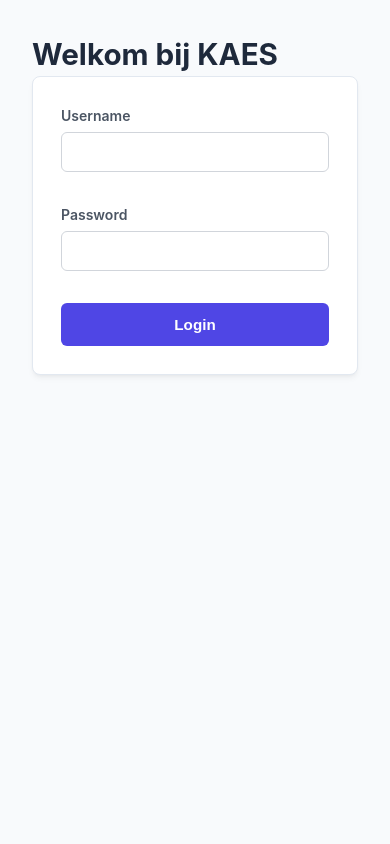
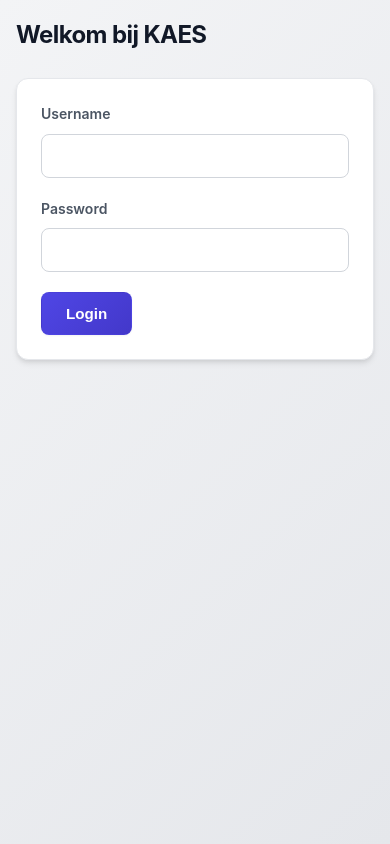
Before and after one commit to EdgeLordREA/Project-KAES, a Flask app: page / in a window 390 px wide. Run offline with Flask 3, Linux system fonts and the light colour scheme; parts of the project's set-up code (start-up, migrations or seed data) failed here and were passed over; some libraries are stand-ins or nearby versions.

Commit message:
Update CSS styling for modern UI design
- Refactored Python/static/css/style.css with comprehensive modern styling including gradient backgrounds, card-based layouts, and responsive design
- Implemented CSS variables for consistent theming with primary colors, status colors, and spacing controls
- Added enhanced typography, form inputs, buttons, and table styling with hover effects and transitions
- Created dedicated permission tree component styling with branch visualization and node cards
- Improved flash message system with animated notifications and success/error states
- Added responsive breakpoints and mobile-friendly layouts for all components
- Updated dashboard navigation links and login page centering with modern card designs
- Enhanced accessibility with proper focus states, contrast ratios, and interactive element feedback

The application now features a cohesive modern design system with improved visual hierarchy, consistent spacing, and professional appearance across all pages and components.

```diff
--- a/Python/static/css/style.css
+++ b/Python/static/css/style.css
@@ -1,23 +1,49 @@
 /* ==========================================================================
-   Variables & Reset
+   KAES Application - Modern CSS Stylesheet
+   ========================================================================== */
+
+/* ==========================================================================
+   Variables & Theme
    ========================================================================== */
 :root {
-    --primary-color: #4f46e5;       /* Modern Indigo */
+    /* Primary Colors */
+    --primary-color: #4f46e5;
     --primary-hover: #4338ca;
-    --danger-color: #ef4444;        /* Crimson Red */
+    --primary-light: #e0e7ff;
+
+    /* Status Colors */
+    --success-color: #10b981;
+    --success-bg: #ecfdf5;
+    --success-text: #065f46;
+    --danger-color: #ef4444;
     --danger-hover: #dc2626;
-    --success-color: #10b981;       /* Emerald Green */
-    --success-bg: #ecfdf5;
-    --warning-color: #f59e0b;       /* Amber */
-    --text-main: #1f2937;           /* Off-black */
-    --text-muted: #6b7280;          /* Charcoal grey */
-    --bg-main: #f9fafb;             /* Soft light grey */
+    --danger-bg: #fef2f2;
+    --danger-text: #991b1b;
+    --warning-color: #f59e0b;
+    --warning-bg: #fffbeb;
+
+    /* Neutral Colors */
+    --text-main: #1f2937;
+    --text-secondary: #4b5563;
+    --text-muted: #6b7280;
+    --bg-main: #f3f4f6;
     --bg-card: #ffffff;
     --border-color: #e5e7eb;
+    --border-light: #f3f4f6;
+
+    /* Spacing & Layout */
     --radius: 8px;
+    --radius-lg: 12px;
+    --shadow-sm: 0 1px 2px rgba(0, 0, 0, 0.05);
     --shadow: 0 4px 6px -1px rgba(0, 0, 0, 0.1), 0 2px 4px -1px rgba(0, 0, 0, 0.06);
+    --shadow-lg: 0 10px 15px -3px rgba(0, 0, 0, 0.1), 0 4px 6px -2px rgba(0, 0, 0, 0.05);
+    --transition-fast: 0.15s ease;
+    --transition-normal: 0.2s ease;
 }
 
+/* ==========================================================================
+   Reset & Base Styles
+   ========================================================================== */
 * {
     box-sizing: border-box;
     margin: 0;
@@ -25,39 +51,49 @@
 }
 
 body {
-    font-family: -apple-system, BlinkMacSystemFont, "Segoe UI", Roboto, Helvetica, Arial, sans-serif;
-    background-color: var(--bg-main);
+    font-family: -apple-system, BlinkMacSystemFont, "Segoe UI", Roboto, "Helvetica Neue", Arial, sans-serif;
+    background: linear-gradient(135deg, #f3f4f6 0%, #e5e7eb 100%);
     color: var(--text-main);
-    line-height: 1.5;
-    padding: 40px 20px;
-    display: flex;
-    flex-direction: column;
-    align-items: center;
+    line-height: 1.6;
     min-height: 100vh;
+    padding: 2rem 1.5rem;
 }
 
 /* ==========================================================================
-   Typography & Links
+   Typography
    ========================================================================== */
 h1 {
-    font-size: 1.75rem;
+    font-size: 2rem;
     font-weight: 700;
-    margin-bottom: 24px;
     color: #111827;
+    margin-bottom: 1.5rem;
+    letter-spacing: -0.025em;
 }
 
 h2 {
+    font-size: 1.5rem;
+    font-weight: 600;
+    color: #374151;
+    margin-bottom: 1.25rem;
+    letter-spacing: -0.025em;
+}
+
+h3 {
     font-size: 1.25rem;
     font-weight: 600;
-    margin-bottom: 16px;
-    color: #374151;
+    color: #4b5563;
+    margin-bottom: 1rem;
+}
+
+p {
+    margin-bottom: 1rem;
 }
 
 a {
     color: var(--primary-color);
     text-decoration: none;
     font-weight: 500;
-    transition: color 0.2s ease;
+    transition: color var(--transition-fast);
 }
 
 a:hover {
@@ -66,33 +102,74 @@ a:hover {
 }
 
 hr {
-    border: 0;
+    border: none;
     height: 1px;
-    background: var(--border-color);
-    margin: 32px 0;
+    background: linear-gradient(to right, transparent, var(--border-color), transparent);
+    margin: 2rem 0;
+}
+
+/* ==========================================================================
+   Layout Containers
+   ========================================================================== */
+.app-container {
+    max-width: 1200px;
+    margin: 0 auto;
     width: 100%;
 }
 
-/* ==========================================================================
-   Layout Containers (Universal Body wrappers)
-   ========================================================================== */
-/* Wraps around the content inside {% block body %} implicitly */
 body > h1,
 body > form,
 body > p,
 body > a,
 body > table {
-    width: 100%;
     max-width: 1000px;
+    margin-left: auto;
+    margin-right: auto;
 }
 
-/* Handle login page centering narrow layout */
+/* Login page centering */
 body:has(form[action*="log_in"]) {
+    display: flex;
+    flex-direction: column;
     justify-content: center;
+    align-items: center;
+    min-height: 100vh;
 }
 
 body:has(form[action*="log_in"]) h1 {
     text-align: center;
+    margin-bottom: 2rem;
+}
+
+/* ==========================================================================
+   Cards & Sections
+   ========================================================================== */
+.card {
+    background: var(--bg-card);
+    border: 1px solid var(--border-color);
+    border-radius: var(--radius-lg);
+    padding: 1.5rem;
+    box-shadow: var(--shadow);
+    transition: box-shadow var(--transition-normal);
+}
+
+.card:hover {
+    box-shadow: var(--shadow-lg);
+}
+
+.form-section {
+    grid-column: 1;
+}
+
+.tree-section {
+    grid-column: 2;
+}
+
+@media (max-width: 900px) {
+    .form-section,
+    .tree-section {
+        grid-column: 1;
+    }
 }
 
 /* ==========================================================================
@@ -138,107 +222,184 @@ body:has(form[action*="log_in"]) h1 {
    ========================================================================== */
 form {
     background: var(--bg-card);
-    padding: 28px;
-    border-radius: var(--radius);
+    padding: 2rem;
+    border-radius: var(--radius-lg);
     border: 1px solid var(--border-color);
     box-shadow: var(--shadow);
     width: 100%;
-    margin-bottom: 20px;
+    margin-bottom: 1.5rem;
 }
 
-/* Strict layout fixing for the Login Form and Create Form blocks */
-form div, form p {
-    margin-bottom: 16px;
+form div {
+    margin-bottom: 1.25rem;
 }
 
 form label {
     display: block;
     font-size: 0.875rem;
     font-weight: 600;
-    margin-bottom: 6px;
-    color: #4b5563;
+    margin-bottom: 0.5rem;
+    color: var(--text-secondary);
 }
 
-/* Style raw inputs generated by WTForms */
 form input[type="text"],
-form input[type="password"] {
+form input[type="password"],
+form input[type="number"],
+form select,
+.form-control {
     width: 100%;
-    padding: 10px 14px;
+    padding: 0.75rem 1rem;
     font-size: 1rem;
     border: 1px solid #d1d5db;
-    border-radius: 6px;
+    border-radius: var(--radius);
     background-color: #fff;
     color: var(--text-main);
-    transition: border-color 0.2s, box-shadow 0.2s;
+    transition: border-color var(--transition-fast), box-shadow var(--transition-fast);
     outline: none;
-    margin-bottom: 16px; /* Spacing fallback */
 }
 
 form input[type="text"]:focus,
-form input[type="password"]:focus {
+form input[type="password"]:focus,
+form input[type="number"]:focus,
+form select:focus,
+.form-control:focus {
     border-color: var(--primary-color);
-    box-shadow: 0 0 0 3px rgba(79, 70, 229, 0.15);
+    box-shadow: 0 0 0 3px var(--primary-light);
 }
 
-/* Buttons and Submit elements */
-input[type="submit"],
-button[type="submit"],
-.btn {
-    display: inline-block;
-    width: 100%;
-    padding: 12px 20px;
-    font-size: 0.95rem;
-    font-weight: 600;
-    border-radius: 6px;
-    border: 1px solid transparent;
-    cursor: pointer;
-    transition: background-color 0.15s, transform 0.1s;
-    text-align: center;
+.form-hint {
+    display: block;
+    color: var(--text-muted);
+    font-size: 0.8rem;
+    margin-top: 0.4rem;
 }
 
-input[type="submit"], button[type="submit"]:not([style*="color: red"]) {
-    background-color: var(--primary-color);
-    color: white;
+.form-control-sm {
+    padding: 0.375rem 0.625rem;
+    font-size: 0.875rem;
+    width: auto;
 }
 
-input[type="submit"]:hover, button[type="submit"]:not([style*="color: red"]):hover {
-    background-color: var(--primary-hover);
-}
-
-input[type="submit"]:active, button[type="submit"]:active {
-    transform: scale(0.98);
+/* Inline forms in tables */
+table form {
+    background: transparent !important;
+    padding: 0 !important;
+    border: none !important;
+    box-shadow: none !important;
+    margin: 0 !important;
+    display: inline-flex;
+    align-items: center;
+    flex-wrap: wrap;
 }
 
 /* ==========================================================================
-   Data Tables (User Management UI)
+   Buttons
+   ========================================================================== */
+input[type="submit"],
+button[type="submit"],
+button[type="button"],
+.btn {
+    display: inline-flex;
+    align-items: center;
+    justify-content: center;
+    gap: 0.5rem;
+    padding: 0.75rem 1.5rem;
+    font-size: 0.95rem;
+    font-weight: 600;
+    border-radius: var(--radius);
+    border: 1px solid transparent;
+    cursor: pointer;
+    transition: all var(--transition-fast);
+    text-align: center;
+    text-decoration: none;
+}
+
+input[type="submit"],
+button[type="submit"]:not([style*="color: red"]),
+button[type="button"]:not([style*="color: red"]) {
+    background: linear-gradient(135deg, var(--primary-color) 0%, var(--primary-hover) 100%);
+    color: white;
+    box-shadow: var(--shadow-sm);
+}
+
+input[type="submit"]:hover,
+button[type="submit"]:not([style*="color: red"]):hover,
+button[type="button"]:not([style*="color: red"]):hover {
+    background: linear-gradient(135deg, var(--primary-hover) 0%, #3730a3 100%);
+    transform: translateY(-1px);
+    box-shadow: var(--shadow);
+}
+
+input[type="submit"]:active,
+button[type="submit"]:active,
+button[type="button"]:active {
+    transform: translateY(0);
+}
+
+.btn-secondary {
+    background-color: #fff;
+    border: 1px solid var(--border-color);
+    color: var(--text-main);
+}
+
+.btn-secondary:hover {
+    background-color: #f9fafb;
+    border-color: #d1d5db;
+}
+
+/* Delete buttons */
+button[style*="color: red"],
+.btn-delete {
+    background-color: var(--danger-bg) !important;
+    color: var(--danger-color) !important;
+    border: 1px solid #fecaca !important;
+}
+
+button[style*="color: red"]:hover,
+.btn-delete:hover {
+    background-color: var(--danger-color) !important;
+    color: white !important;
+    border-color: var(--danger-color) !important;
+}
+
+/* Full width buttons for login */
+body:has(form[action*="log_in"]) input[type="submit"] {
+    width: 100%;
+}
+
+/* ==========================================================================
+   Tables
    ========================================================================== */
 table {
     background: var(--bg-card);
-    border-radius: var(--radius) !important; /* Force override structural limits */
-    border: 1px solid var(--border-color) !important;
-    border-collapse: separate !important; /* Enables corner radius */
+    border-radius: var(--radius-lg);
+    border: 1px solid var(--border-color);
+    border-collapse: separate;
     border-spacing: 0;
     box-shadow: var(--shadow);
     overflow: hidden;
-    margin-top: 12px;
+    width: 100%;
+    margin: 1.5rem 0;
 }
 
 th {
-    background-color: #f3f4f6;
-    color: #374151;
+    background: linear-gradient(135deg, #f9fafb 0%, #f3f4f6 100%);
+    color: var(--text-secondary);
     font-weight: 600;
-    font-size: 0.85rem;
+    font-size: 0.75rem;
     text-transform: uppercase;
     letter-spacing: 0.05em;
-    padding: 14px 16px !important;
-    border-bottom: 1px solid var(--border-color);
+    padding: 1rem 1.25rem;
+    border-bottom: 2px solid var(--border-color);
+    text-align: left;
 }
 
 td {
-    padding: 14px 16px !important;
+    padding: 1rem 1.25rem;
     border-bottom: 1px solid var(--border-color);
     font-size: 0.95rem;
-    color: #4b5563;
+    color: var(--text-secondary);
+    vertical-align: middle;
 }
 
 tr:last-child td {
@@ -249,131 +410,66 @@ tr:hover td {
     background-color: #f9fafb;
 }
 
-/* Inner table forms and UI adjustments */
-table form {
-    background: transparent !important;
-    padding: 0 !important;
-    border: none !important;
-    box-shadow: none !important;
-    margin: 0 !important;
-    display: flex !important;
-    align-items: center;
-    flex-wrap: wrap;
+/* Table within table styling */
+table table {
+    margin: 0;
+    border: none;
+    box-shadow: none;
+    background: transparent;
 }
 
-table label {
-    display: inline-flex;
-    align-items: center;
-    gap: 6px;
-    font-weight: 500;
-    cursor: pointer;
-    margin: 0 12px 0 0;
-}
-
-table input[type="checkbox"] {
-    width: 16px;
-    height: 16px;
-    accent-color: var(--primary-color);
-    cursor: pointer;
-}
-
-/* Specific button style overrides for Table actions */
-table button[type="submit"] {
-    width: auto !important;
-    padding: 6px 12px !important;
-    font-size: 0.85rem !important;
-}
-
-table button[style*="color: red"] {
-    background-color: #fef2f2 !important;
-    color: var(--danger-color) !important;
-    border: 1px solid #fca5a5 !important;
-    width: auto !important;
-    padding: 6px 12px !important;
-    font-size: 0.85rem !important;
-}
-
-table button[style*="color: red"]:hover {
-    background-color: var(--danger-color) !important;
-    color: white !important;
+table table td {
+    padding: 0;
+    border: none;
 }
 
 /* ==========================================================================
    Dashboard Navigation Links
    ========================================================================== */
 body:has(h1:contains("Welkom bij KAES")) a[href*="logout"],
-body:has(h1:contains("Welkom bij KAES")) a[href*="user_management"] {
-    display: inline-block;
+body:has(h1:contains("Welkom bij KAES")) a[href*="user_management"],
+body:has(h1:contains("Welkom bij KAES")) a[href*="permission_management"],
+body:has(h1:contains("Welkom bij KAES")) a[href*="exam_management"] {
+    display: block;
     background: var(--bg-card);
-    padding: 16px 24px;
-    margin: 8px 0;
+    padding: 1.25rem 1.5rem;
+    margin: 0.75rem 0;
     border-radius: var(--radius);
     border: 1px solid var(--border-color);
+    box-shadow: var(--shadow-sm);
+    font-size: 1.1rem;
+    font-weight: 500;
+    transition: all var(--transition-normal);
+}
+
+body:has(h1:contains("Welkom bij KAES")) a[href*="logout"]:hover,
+body:has(h1:contains("Welkom bij KAES")) a[href*="user_management"]:hover,
+body:has(h1:contains("Welkom bij KAES")) a[href*="permission_management"]:hover,
+body:has(h1:contains("Welkom bij KAES")) a[href*="exam_management"]:hover {
+    transform: translateX(4px);
     box-shadow: var(--shadow);
-    font-size: 1.1rem;
-    width: 100%;
-    max-width: 1000px;
-    text-align: left;
+    text-decoration: none;
 }
 
 body:has(h1:contains("Welkom bij KAES")) a[href*="logout"] {
     color: var(--danger-color);
     border-color: #fee2e2;
 }
+
 body:has(h1:contains("Welkom bij KAES")) a[href*="logout"]:hover {
-    background: #fef2f2;
+    background: var(--danger-bg);
 }
 
-/* Back link layout styling */
-p:has(a[href*="dashboard"]) {
-    margin-bottom: 12px;
+/* Back link styling */
+p:has(a[href*="dashboard"]),
+a[href*="dashboard"] {
+    margin-bottom: 1rem;
+    display: inline-block;
 }
 
-:root {
-    --bg-primary: #f8fafc;
-    --bg-card: #ffffff;
-    --text-main: #1e293b;
-    --text-muted: #64748b;
-    --color-primary: #3b82f6;
-    --color-primary-hover: #2563eb;
-    --color-danger: #ef4444;
-    --color-danger-hover: #dc2626;
-    --border-color: #e2e8f0;
-    --radius: 8px;
-    --shadow: 0 4px 6px -1px rgb(0 0 0 / 0.05), 0 2px 4px -2px rgb(0 0 0 / 0.05);
-}
-
-body {
-    font-family: -apple-system, BlinkMacSystemFont, "Segoe UI", Roboto, Helvetica, Arial, sans-serif;
-    background-color: var(--bg-primary);
-    color: var(--text-main);
-    margin: 0;
-    padding: 2rem;
-}
-
-.app-container {
-    max-width: 1200px;
-    margin: 0 auto;
-}
-
-.app-header {
-    display: flex;
-    justify-content: space-between;
-    align-items: center;
-    margin-bottom: 2rem;
-    border-bottom: 1px solid var(--border-color);
-    padding-bottom: 1rem;
-}
-
-h1, h2 {
-    margin: 0;
-    color: var(--text-main);
-}
-
-h1 { font-size: 1.85rem; }
-h2 { font-size: 1.25rem; margin-bottom: 1.25rem; }
-
-/* Grid Layouts */
+/* ==========================================================================
+   Permission Tree Component
+   ========================================================================== */
 .management-grid {
     display: grid;
     grid-template-columns: 1fr 2fr;
@@ -556,20 +568,124 @@ li.perm-tree-node::before {
     color: var(--text-muted);
     font-style: italic;
     text-align: center;
-    padding: 2rem 0;
+    padding: 2rem;
+    background: #fafafa;
+    border-radius: var(--radius);
 }
 
-/* Flash messaging system design adjustments */
-.flashes {
-    list-style: none;
-    padding: 0;
-    margin: 0 0 1.5rem 0;
+/* Inherited permission styling */
+.inherited-checked {
+    background-color: #eff6ff !important;
+    border: 1px dashed #60a5fa !important;
 }
-.flash-message {
-    padding: 0.75rem 1rem;
-    border-radius: 6px;
-    margin-bottom: 0.5rem;
-    font-size: 0.95rem;
+
+.inherited-checked .perm-text::after {
+    content: " (inherited)";
+    font-size: 0.75em;
+    font-style: italic;
+    color: #60a5fa;
 }
-.flash-message.success { background-color: #dcfce7; color: #166534; border: 1px solid #bbf7d0; }
-.flash-message.danger { background-color: #fee2e2; color: #991b1b; border: 1px solid #fecaca; }
+
+.perm-label {
+    display: inline-flex !important;
+    align-items: center;
+    gap: 6px;
+    padding: 4px 8px !important;
+    margin-right: 8px !important;
+    border-radius: 4px;
+    cursor: pointer;
+    transition: background-color var(--transition-fast);
+}
+
+.perm-label:hover {
+    background-color: #f3f4f6;
+}
+
+.perm-label input[type="checkbox"] {
+    width: 16px;
+    height: 16px;
+    accent-color: var(--primary-color);
+    cursor: pointer;
+}
+
+/* ==========================================================================
+   App Header
+   ========================================================================== */
+.app-header {
+    display: flex;
+    justify-content: space-between;
+    align-items: center;
+    margin-bottom: 2rem;
+    padding-bottom: 1rem;
+    border-bottom: 1px solid var(--border-color);
+    flex-wrap: wrap;
+    gap: 1rem;
+}
+
+.app-header h1 {
+    margin-bottom: 0;
+}
+
+/* ==========================================================================
+   Responsive Adjustments
+   ========================================================================== */
+@media (max-width: 768px) {
+    body {
+        padding: 1rem;
+    }
+
+    h1 {
+        font-size: 1.5rem;
+    }
+
+    h2 {
+        font-size: 1.25rem;
+    }
+
+    form {
+        padding: 1.5rem;
+    }
+
+    .flashes {
+        left: 20px;
+        right: 20px;
+        max-width: none;
+    }
+
+    table {
+        font-size: 0.875rem;
+    }
+
+    th, td {
+        padding: 0.75rem 0.875rem;
+    }
+
+    .perm-node-card {
+        flex-direction: column;
+        align-items: flex-start;
+        gap: 0.75rem;
+    }
+
+    .perm-actions {
+        width: 100%;
+        justify-content: flex-end;
+    }
+}
+
+/* ==========================================================================
+   Utility Classes
+   ========================================================================== */
+.text-center {
+    text-align: center;
+}
+
+.mt-1 { margin-top: 0.5rem; }
+.mt-2 { margin-top: 1rem; }
+.mt-3 { margin-top: 1.5rem; }
+.mb-1 { margin-bottom: 0.5rem; }
+.mb-2 { margin-bottom: 1rem; }
+.mb-3 { margin-bottom: 1.5rem; }
+
+.hidden {
+    display: none;
+}
```
Also changed, not shown: other parts of Python/static/css/style.css (+43 -120 lines), 1 other file.
